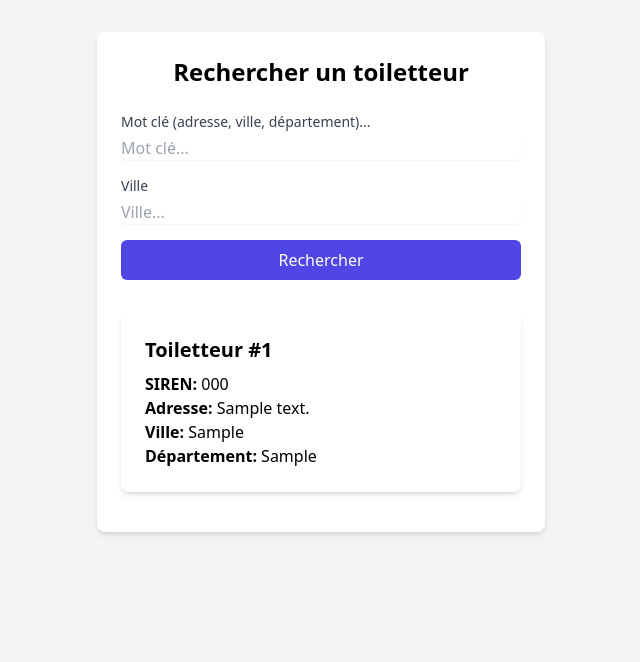
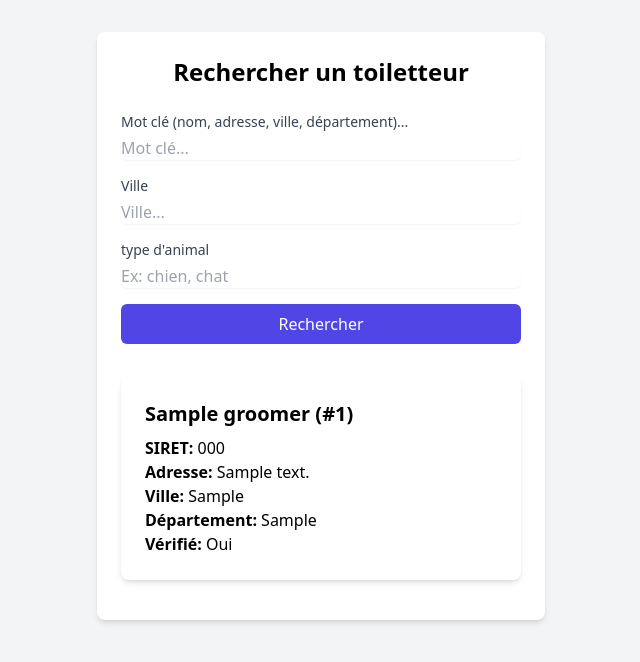
Before and after one commit to Nicolas-77950/BubbleBook, a PHP site: page /research.php in a window 1280 px wide. Shown: the top 662 px of the page, without its empty margins (319-959 px from the left). Run offline with PHP 8.4, Linux system fonts and the light colour scheme; tables that the repository leaves empty or names only in its code hold one stand-in row (values such as "Sample post"); some libraries are stand-ins or nearby versions.

Commit message:
add research of type animal

```diff
--- a/database.php
+++ b/database.php
@@ -3,7 +3,7 @@ class Database {
     private $host = 'localhost';
     private $db_name = 'bubble';
     private $username = 'root';
-    private $password = '1234';
+    private $password = '';
     private static $instance = null;
     private $conn;
 
--- a/research.php
+++ b/research.php
@@ -1,30 +1,45 @@
 <?php
+require_once 'Database.php';
 
-$conn = new mysqli(
-    "localhost",
-    "root",
-    "",
-    "bubble");
+$conn = Database::getConnection();
 
-if ($conn->connect_error) {
-    die("Connexion échouée : " . $conn->connect_error);
+if ($conn === null) {
+    die("Impossible de se connecter à la base de données.");
 }
 
 $mot_cle = isset($_GET['mot_cle']) ? $_GET['mot_cle'] : '';
 $ville = isset($_GET['ville']) ? $_GET['ville'] : '';
+$animal = isset($_GET['animal']) ? $_GET['animal'] : '';
 
-
-$sql = "SELECT * FROM Groomer WHERE 1";
+$sql = "SELECT DISTINCT g.* FROM Groomer g
+        LEFT JOIN User u ON g.groomer_id = u.groomer_id
+        LEFT JOIN Post p ON u.user_id = p.user_id
+        LEFT JOIN Breed b ON p.breed_id = b.breed_id
+        WHERE 1=1";
+$params = array();
 
 if (!empty($mot_cle)) {
-    $sql .= " AND (address LIKE '%$mot_cle%' OR city LIKE '%$mot_cle%' OR department LIKE '%$mot_cle%')";
+    $sql .= " AND (g.groomer_name LIKE :mot_cle OR g.address LIKE :mot_cle OR g.city LIKE :mot_cle OR g.department LIKE :mot_cle)";
+    $params[':mot_cle'] = "%$mot_cle%";
 }
 
 if (!empty($ville)) {
-    $sql .= " AND city LIKE '%$ville%'";
+    $sql .= " AND g.city LIKE :ville";
+    $params[':ville'] = "%$ville%";
 }
 
-$result = $conn->query($sql);
+if (!empty($animal)) {
+    $sql .= " AND b.breed_name LIKE :animal";
+    $params[':animal'] = "%$animal%";
+}
+
+try {
+    $stmt = $conn->prepare($sql);
+    $stmt->execute($params);
+    $results = $stmt->fetchAll(PDO::FETCH_ASSOC);
+} catch (PDOException $e) {
+    die("Erreur de requête : " . $e->getMessage());
+}
 ?>
 
 <!DOCTYPE html>
@@ -39,35 +54,37 @@ $result = $conn->query($sql);
         <h1 class="text-2xl font-bold mb-6 text-center">Rechercher un toiletteur</h1>
         <form method="GET" action="<?php echo $_SERVER['PHP_SELF']; ?>" class="space-y-4">
             <div>
-                <label for="mot_cle" class="block text-sm font-medium text-gray-700">Mot clé (adresse, ville, département)...</label>
+                <label for="mot_cle" class="block text-sm font-medium text-gray-700">Mot clé (nom, adresse, ville, département)...</label>
                 <input type="text" name="mot_cle" id="mot_cle" placeholder="Mot clé..." value="<?php echo htmlspecialchars($mot_cle); ?>" class="mt-1 block w-full border-gray-300 rounded-md shadow-sm focus:ring-indigo-500 focus:border-indigo-500">
             </div>
             <div>
                 <label for="ville" class="block text-sm font-medium text-gray-700">Ville</label>
                 <input type="text" name="ville" id="ville" placeholder="Ville..." value="<?php echo htmlspecialchars($ville); ?>" class="mt-1 block w-full border-gray-300 rounded-md shadow-sm focus:ring-indigo-500 focus:border-indigo-500">
             </div>
+            <div>
+                <label for="animal" class="block text-sm font-medium text-gray-700">type d'animal</label>
+                <input type="text" name="animal" id="animal" placeholder="Ex: chien, chat" value="<?php echo htmlspecialchars($animal); ?>" class="mt-1 block w-full border-gray-300 rounded-md shadow-sm focus:ring-indigo-500 focus:border-indigo-500">
+            </div>
             <button type="submit" class="w-full bg-indigo-600 text-white py-2 px-4 rounded-md hover:bg-indigo-700 focus:outline-none focus:ring-2 focus:ring-offset-2 focus:ring-indigo-500 transition duration-300 ease-in-out transform hover:-translate-y-1">Rechercher</button>
         </form>
 
         <?php
-
-        if ($result->num_rows > 0) {
+        if (!empty($results)) {
             echo '<div class="mt-8">';
-            while ($row = $result->fetch_assoc()) {
+            foreach ($results as $row) {
                 echo '<a href="tarif.php?groomer_id=' . $row['groomer_id'] . '" class="block bg-white rounded-lg shadow-md p-6 mb-4 hover:bg-gray-100 transition duration-300">';
-                echo '<h2 class="text-xl font-semibold mb-2">Toiletteur #' . $row['groomer_id'] . '</h2>';
-                echo '<p><strong>SIREN:</strong> ' . $row['siren_number'] . '</p>';
-                echo '<p><strong>Adresse:</strong> ' . $row['address'] . '</p>';
-                echo '<p><strong>Ville:</strong> ' . $row['city'] . '</p>';
-                echo '<p><strong>Département:</strong> ' . $row['department'] . '</p>';
+                echo '<h2 class="text-xl font-semibold mb-2">' . htmlspecialchars($row['groomer_name']) . ' (#' . $row['groomer_id'] . ')</h2>';
+                echo '<p><strong>SIRET:</strong> ' . htmlspecialchars($row['siret_number']) . '</p>';
+                echo '<p><strong>Adresse:</strong> ' . htmlspecialchars($row['address']) . '</p>';
+                echo '<p><strong>Ville:</strong> ' . htmlspecialchars($row['city']) . '</p>';
+                echo '<p><strong>Département:</strong> ' . htmlspecialchars($row['department']) . '</p>';
+                echo '<p><strong>Vérifié:</strong> ' . ($row['is_verified'] ? 'Oui' : 'Non') . '</p>';
                 echo '</a>';
             }
             echo '</div>';
         } else {
-            echo '<p class="text-center mt-8">Aucun résultat trouvé.</p>';
+            echo '<p class="text-center mt-8">Aucun toiletteur trouvé.</p>';
         }
-
-        $conn->close();
         ?>
     </div>
 </body>
```
